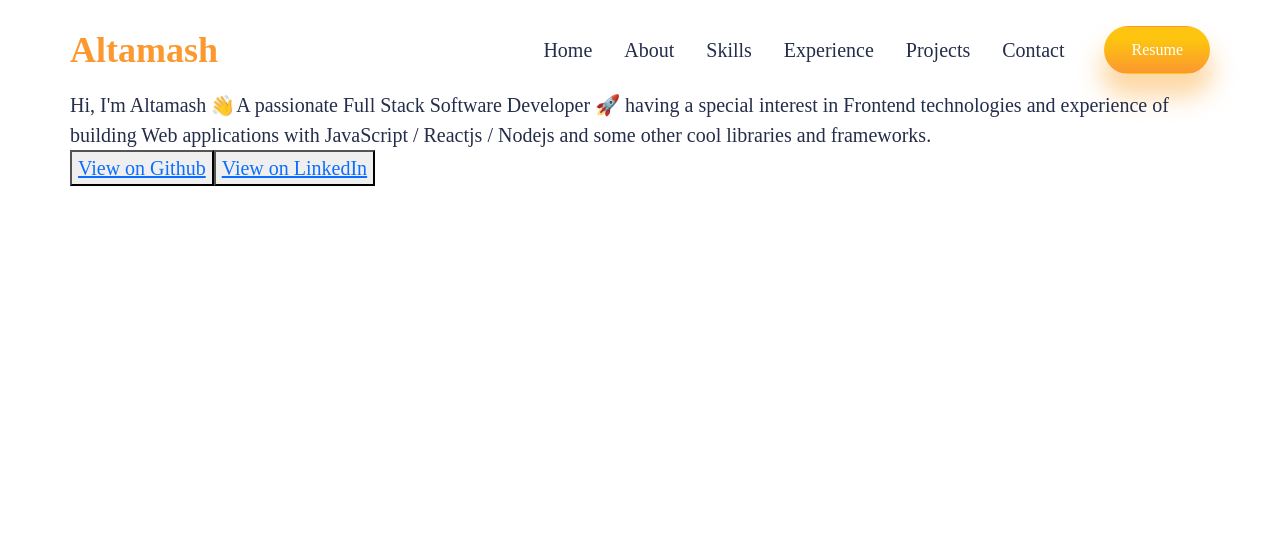
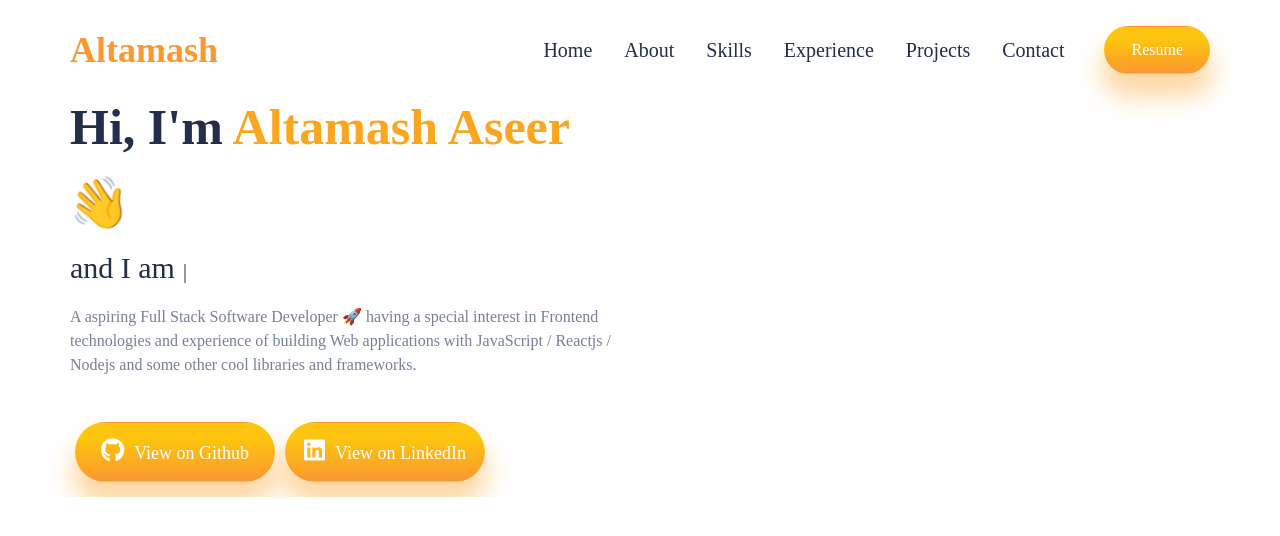
Before and after one commit to altamashaseer/Portfolio-React, a React (Create React App) app: page / in a window 1280 px wide. Shown: the top 536 px of the page. Built offline with nearby package versions, Linux system fonts and the light colour scheme; a web font is replaced by a local one.

Commit message:
Adding Typewriter

```diff
--- a/package.json
+++ b/package.json
@@ -9,6 +9,7 @@
     "react": "^18.2.0",
     "react-dom": "^18.2.0",
     "react-scripts": "5.0.1",
+    "typewriter-effect": "^2.19.0",
     "web-vitals": "^2.1.4"
   },
   "scripts": {
--- a/public/index.html
+++ b/public/index.html
@@ -30,5 +30,6 @@
     <noscript>You need to enable JavaScript to run this app.</noscript>
     <div id="root"></div>
     <script src="https://cdn.jsdelivr.net/npm/bootstrap@5.2.2/dist/js/bootstrap.bundle.min.js" integrity="sha384-OERcA2EqjJCMA+/3y+gxIOqMEjwtxJY7qPCqsdltbNJuaOe923+mo//f6V8Qbsw3" crossorigin="anonymous"></script>
+    <script src="https://kit.fontawesome.com/cac097b417.js" crossorigin="anonymous"></script>
   </body>
 </html>
--- a/src/App.css
+++ b/src/App.css
@@ -14,6 +14,7 @@
   padding: 0.5rem 3.5rem;
   overflow: hidden;
   color: var(--black);
+  box-sizing: border-box;
 }
 .button {
   background: linear-gradient(180deg, #fdc50f 26.71%, #fb982f 99.36%);
--- a/src/components/Intro/Intro.css
+++ b/src/components/Intro/Intro.css
@@ -1,3 +1,11 @@
+.Intro {
+  display: flex;
+  height: 77vh;
+  margin-top: 6rem;
+}
+
+/* LEFT SIDE */
+
 .wave {
   animation-name: wave-animation;
   animation-duration: 2.5s;
@@ -7,12 +15,94 @@
 }
 
 @keyframes wave-animation {
-      0% { transform: rotate( 0.0deg) }
-     10% { transform: rotate(14.0deg) }
-     20% { transform: rotate(-8.0deg) }
-     30% { transform: rotate(14.0deg) }
-     40% { transform: rotate(-4.0deg) }
-     50% { transform: rotate(10.0deg) }
-     60% { transform: rotate( 0.0deg) }
-    100% { transform: rotate( 0.0deg) }
+  0% {
+    transform: rotate(0.0deg)
   }
+
+  10% {
+    transform: rotate(14.0deg)
+  }
+
+  20% {
+    transform: rotate(-8.0deg)
+  }
+
+  30% {
+    transform: rotate(14.0deg)
+  }
+
+  40% {
+    transform: rotate(-4.0deg)
+  }
+
+  50% {
+    transform: rotate(10.0deg)
+  }
+
+  60% {
+    transform: rotate(0.0deg)
+  }
+
+  100% {
+    transform: rotate(0.0deg)
+  }
+}
+
+.i-left {
+  display: flex;
+  flex-direction: column;
+  width: 50%;
+  gap: 2rem;
+}
+
+.i-name {
+  display: flex;
+  flex-direction: column;
+  gap: 0.25rem;
+}
+
+.name span {
+  color: var(--black);
+  font-weight: bold;
+  font-size: 2.5rem;
+}
+
+#name {
+  color: var(--orange);
+}
+.typeeffect{
+  display: flex;
+  align-items: center;
+}
+.typeeffect h4{
+  margin: 0 7px 0 0;
+  font-size: 1.5rem;
+}
+.Typewriter__wrapper{font-size: 1.5rem;}
+
+
+
+.i-para {
+  /* font-weight: 400; */
+  font-size: 16px;
+  color: var(--gray);
+  margin-top: 10px;
+}
+
+.i-button {
+  height: 3rem;
+  width: 200px;
+  padding: 11px 16px 11px 16px;
+  margin: 5px;
+}
+.i-button a{
+  text-decoration: none;
+  font-size:large;
+  color: var(--white);
+
+}
+.i-button i{
+  font-weight: 500;
+  margin-right: 10px;
+  font-size: 1.2rem;
+}
--- a/src/components/Intro/Intro.js
+++ b/src/components/Intro/Intro.js
@@ -1,22 +1,40 @@
 import React from 'react'
 import './Intro.css'
+import Typewriter from 'typewriter-effect';
 
 function Intro() {
   return (
     <div className='intro'>
+
       <div className="i-left">
+        <div className="i-name">
+          <div className='name'>
+            <span>Hi, I'm  </span>
+            <span id='name'> Altamash Aseer <span class="wave">👋</span></span>
+          </div>
 
-      </div>
-      <div className="i-right">
-        <div className="i-name">
-            <span>Hi, I'm </span>
-            <span>Altamash <span class="wave">👋</span></span>
-            <span>A passionate Full Stack Software Developer 🚀 having a special interest in Frontend technologies and experience of building Web applications with JavaScript / Reactjs / Nodejs and some other cool libraries and frameworks.</span>
+          <div className="typeeffect">
+            <h4 >and I am </h4>
+            <Typewriter
+              options={{
+                strings: ['React Developer', 'Frontend Enthusiast', 'Dedicated Programmer', 'Team Player'],
+                autoStart: true,
+                loop: true,
+                changeDelay: 1
+              }} />
+          </div>
+
+          <span className='i-para'>A aspiring Full Stack Software Developer 🚀 having a special interest in Frontend technologies and experience of building Web applications with JavaScript / Reactjs / Nodejs and some other cool libraries and frameworks.</span>
         </div>
         <div className="connections">
-            <button><a href="https://github.com/altamashaseer" target='__blank'>View on Github</a></button>
-            <button><a href="https://www.linkedin.com/in/altamash-aseer-746aa3193/" target='__blank'>View on LinkedIn</a></button>
+          <button className='button i-button'><i className="fa-brands fa-github"></i><a href="https://github.com/altamashaseer" target='__blank'>View on Github</a></button>
+          <button className='button i-button'><i className="fa-brands fa-linkedin"></i><a href="https://www.linkedin.com/in/altamash-aseer-746aa3193/" target='__blank'>View on LinkedIn</a></button>
         </div>
+      </div>
+
+      <div className="i-right">
+
+
       </div>
     </div>
   )
```
Also changed, not shown: 1 other file (tests, documents, lock files or other folders). Lines whose indentation alone changed are shown as unchanged.
